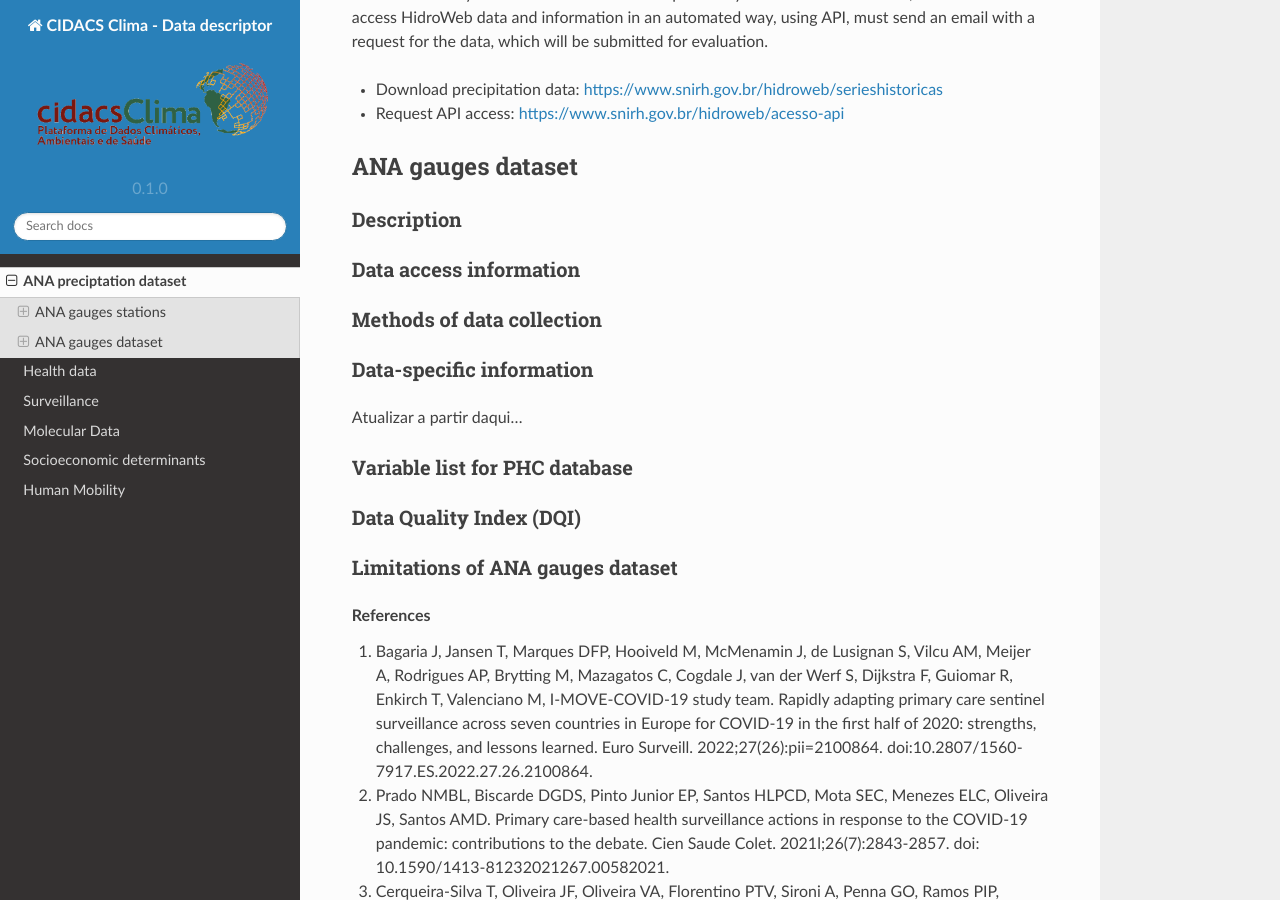
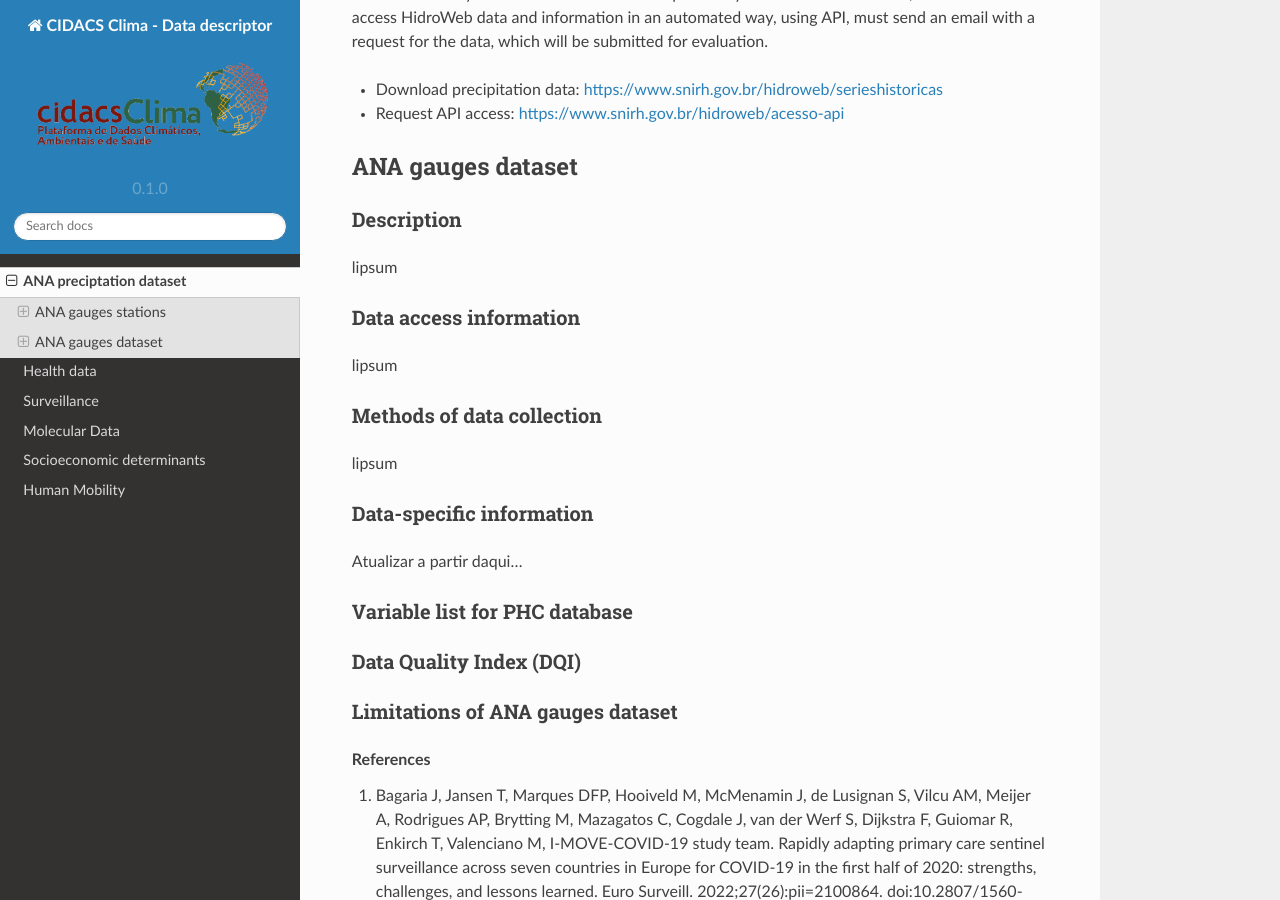
Before and after one commit to cidacslab/plataforma-clima-ambiente-readthedocs, a Sphinx documentation site: the page built from docs/source/ana_data.rst, in a window 1280 px wide and 900 px high, scrolled down 3956 px. Built offline with Sphinx 7.4.7 and the Read the Docs theme 2.0.0, drawn with Linux system fonts in a browser that asks for light colours.

Commit message:
Update ana_data.rst
Padronização de estrutura de tópicos para dados ANA. Deve constar dois tópicos apenas, com seus respectivos subtópicos, semelhante ao arquivo surveillance

```diff
--- a/docs/source/ana_data.rst
+++ b/docs/source/ana_data.rst
@@ -1,19 +1,23 @@
 ANA preciptation dataset
 ===========
+
 Updated: 2024-08-14
 
+
 ANA gauges stations
---------------------------------
+----------------------
+
+
 
 Description
-^^^^^^^^^^^
+^^^^^^^^^^^^^
 
 This documentation was created to describe the process of acquiring daily accumulated rainfall data recorded by rain gauges registered with the National Water Agency (ANA) in Brazil. The information was downloaded from the `ANA Telemetry portal <https://telemetriaws1.ana.gov.br/ServiceANA.asmx>`_ . However, in order to be able to download the data of interest, it was necessary to develop algorithms combining the Web scraping computational technique to read and extract the information obtained, by station, via HTTP GET requests.
 
 However, in order to start the download process, it is necessary to have the code of the station of interest, so prior to downloading the rainfall data, a survey was carried out of all the stations with rain gauges registered on the ANA system.
 
 List of stations registered by the ANA
-^^^^^^^^^^^^^^^^^^^^^^^^^^
+^^^^^^^^^^^^^^^^^^^^^^^^^^^^^^^^^^^^^^
 
 ANA has two types of stations with rain gauges registered in its system. The telemetric (automatic) stations are responsible for collecting and assisting in monitoring hydrometeorological measurements remotely, with real-time data or indicators. The so-called conventional stations have rain gauges that require conventional collection of hydrometeorological data, i.e., daily records made by observers and measurements taken in the field by hydrology technicians and hydrologist engineers. ANA's telemetry portal provides information about these two types of stations through the electronic addresses https://telemetriaws1.ana.gov.br/ServiceANA.asmx?op=HidroInventario and https://telemetriaws1.ana.gov.br/EstacoesTelemetricas.aspx, used to access descriptions of conventional and telemetric stations, respectively.
 
@@ -80,7 +84,7 @@
 
 
 Removing duplicates
-^^^^^^^^^^^^^^^^^^^^^^^
+^^^^^^^^^^^^^^^^^^^
 
 After obtaining the codes of all the stations (conventional or telemetric) registered on the ANA system, a check was made for multiple records per station, which could occur due to registration problems. After removing duplicates, according to station code, 4520 unique records remained in the list of telemetry stations. The same check was carried out for the list of conventional stations, resulting in 19529 unique stations. The investigation of duplicate records is presented in detail in the script ``Lista_estacoes_ANA_prec.ipynb`` available in the Github repository.
 
@@ -143,18 +147,26 @@
 
 
 
+
+
 ANA gauges dataset
 --------------------------------
 
 
 Description
-^^^^^^^^^^^^^^^^^^^^^^^^^
+^^^^^^^^^^^
+
+lipsum
 
 Data access information
 ^^^^^^^^^^^^^^^^^^^^^^^^^
 
+lipsum
+
 Methods of data collection
 ^^^^^^^^^^^^^^^^^^^^^^^^^
+
+lipsum
 
 Data-specific information
 ^^^^^^^^^^^^^^^^^^^^^^^^^
```
